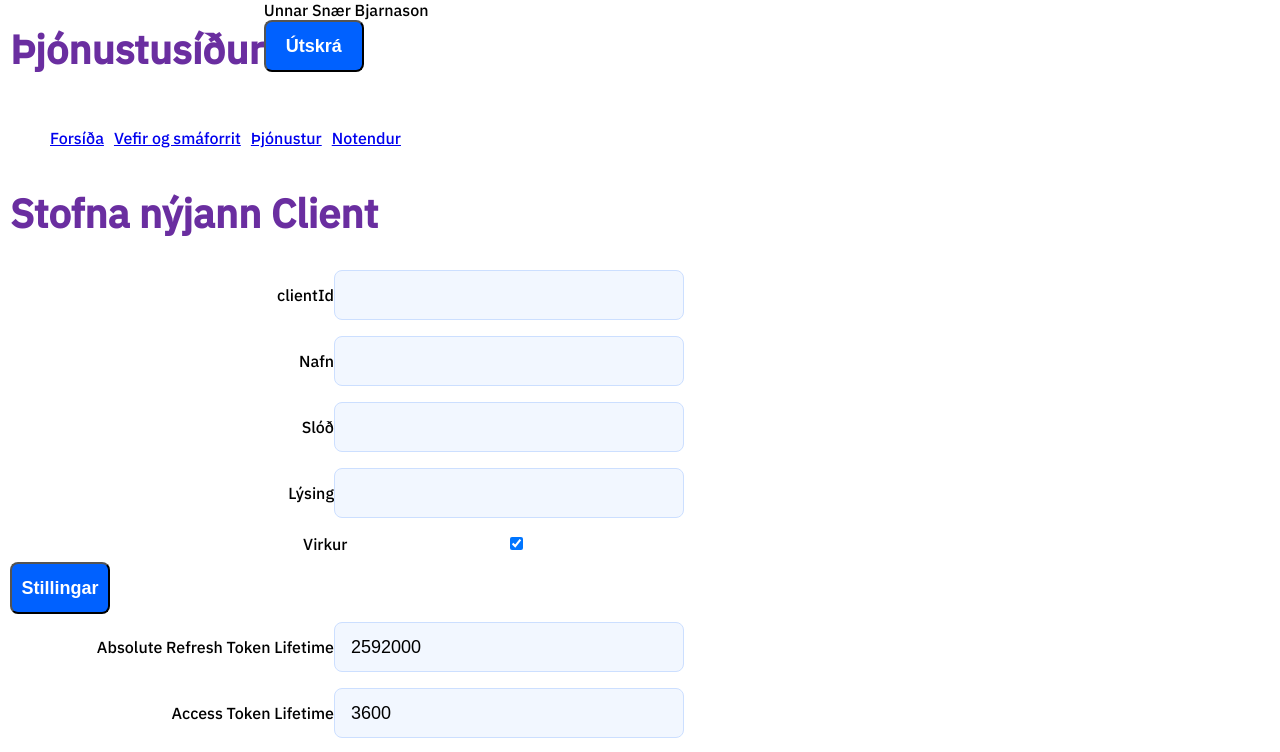
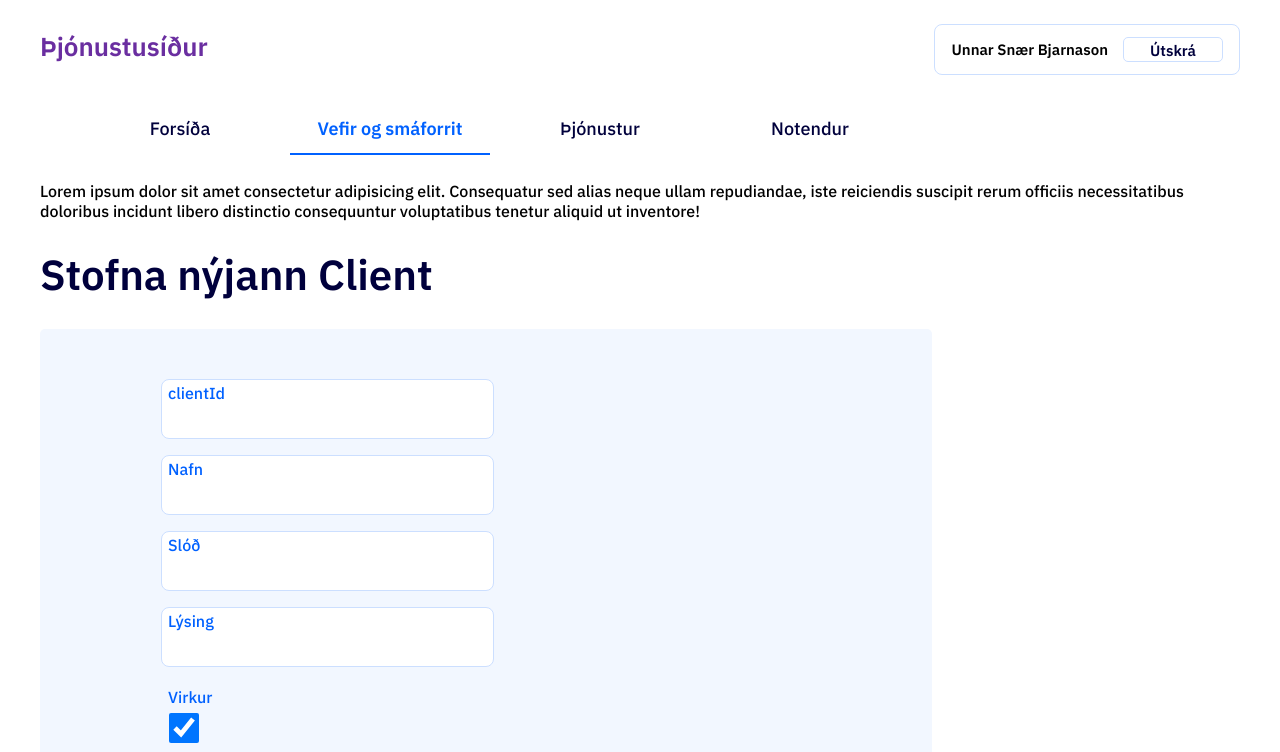
Before and after one commit to unnarb/admin-tmp, a React (Create React App) app: page /app/create in a window 1280 px wide. Shown: the top 752 px of the page. Built offline with nearby package versions, Linux system fonts and the light colour scheme; sample sign-in values are in the browser's storage.

Commit message:
SCSS styling and htmling

```diff
--- a/src/components/secure/ClientCard.tsx
+++ b/src/components/secure/ClientCard.tsx
@@ -37,6 +37,10 @@ const ClientCard: React.FC<Props> = ({ client }) => {
 
   return (
     <Wrapper>
+      <div className="clientcard">
+        <div className="clientcard__help">
+          Lorem ipsum dolor sit amet consectetur adipisicing elit. Consequatur sed alias neque ullam repudiandae, iste reiciendis suscipit rerum officiis necessitatibus doloribus incidunt libero distinctio consequuntur voluptatibus tenetur aliquid ut inventore!
+        </div>
       <div className="clientcard__container__response">
         {response.message}
       </div>
@@ -386,7 +390,6 @@ const ClientCard: React.FC<Props> = ({ client }) => {
 
               </div>
             </div>
-            <div>{client.absoluteRefreshTokenLifetime}</div>
             <div className="clientcard__buttons__container">
               <div className="clientcard__button__container">
                 <button className="clientcard__button__cancel" onClick={back}>
@@ -406,6 +409,7 @@ const ClientCard: React.FC<Props> = ({ client }) => {
           </div>
         </div>
       </div>
+      </div>
     </Wrapper>
   );
 };
--- a/src/components/secure/Header.tsx
+++ b/src/components/secure/Header.tsx
@@ -1,37 +1,45 @@
-import React, { Component } from 'react';
-import { Redirect } from 'react-router-dom';
+import React, { Component } from "react";
+import { Redirect } from "react-router-dom";
 
 class Header extends Component {
   state = {
-        redirect: false
-    }
+    redirect: false,
+  };
 
   logout = () => {
     localStorage.clear();
-        this.setState(this.state = {
-            redirect: true
-        });
-    }
+    this.setState(
+      (this.state = {
+        redirect: true,
+      })
+    );
+  };
 
   render() {
-        if ( this.state.redirect )
-        {
-            <Redirect to={'/login'} />
+    if (this.state.redirect) {
+      <Redirect to={"/login"} />;
     }
     return (
       <header className="header__container">
+        <div className="header__container__logo">
           <h1>Þjónustusíður</h1>
+        </div>
+        <div className="header__container__options">
           <div className="header__container__user">
-                    <div className="header__user">
-                    Unnar Snær Bjarnason
-                    <div className="header__container-logout">
-                        <button className="header__button__logout" onClick={() => this.logout()}>Útskrá</button>
+            <div className="header__username">Unnar Snær Bjarnason</div>
+            <div className="header__container__logout">
+              <button
+                className="header__button__logout"
+                onClick={() => this.logout()}
+              >
+                Útskrá
+              </button>
             </div>
           </div>
         </div>
-            </header>)
+      </header>
+    );
   }
 }
 
-
 export default Header;
--- a/src/components/secure/Nav.tsx
+++ b/src/components/secure/Nav.tsx
@@ -2,16 +2,15 @@ import React from 'react';
 import { Link, NavLink } from 'react-router-dom';
 
 const Nav = () => (
-    <div className="nav__container">
-        <nav className="nav__navigation">
-            <ul>
-                <li><NavLink to={'/'} className="nav__link" >Forsíða</NavLink></li>
-                <li><NavLink to={'/app'} className="nav__link" >Vefir og smáforrit</NavLink></li>
-                <li><NavLink to={'/resources'} className="nav__link" >Þjónustur</NavLink></li>
-                <li><NavLink to={'/users'} className="nav__link" >Notendur</NavLink></li>
-            </ul>
-        </nav>
-    </div>
+    <nav className="nav">
+        <ul>
+            <li className="nav__container"><NavLink to={'/main'} className="nav__item" >Forsíða</NavLink></li>
+            <li className="nav__container"><NavLink to={'/app'} className="nav__item" >Vefir og smáforrit</NavLink></li>
+            <li className="nav__container"><NavLink to={'/resources'} className="nav__item" >Þjónustur</NavLink></li>
+            <li className="nav__container"><NavLink to={'/users'} className="nav__item" >Notendur</NavLink></li>
+        </ul>
+    </nav>
+
 )
 
 export default Nav;
--- a/src/styles/App.scss
+++ b/src/styles/App.scss
@@ -3,5 +3,6 @@
 @import "./Variables";
 
 @import "./Header";
+@import "./Nav";
 @import "./Login";
 @import "./Client";
--- a/src/styles/Client.scss
+++ b/src/styles/Client.scss
@@ -1,3 +1,54 @@
-.clientcard__wrapper {
-  max-width: 666px;
+.clientcard {
+  &__container {
+    h1 {
+      font-family: IBM Plex Sans;
+      font-style: normal;
+      font-weight: 600;
+      font-size: 42px;
+      line-height: 52px;
+      color: #00003c;
+    }
+  }
+
+  &__container__form {
+    max-width: 666px;
+    padding: 42px 113px;
+
+    /* aðal / blár / 100 */
+
+    background: #f2f7ff;
+    border-radius: 5px;
+  }
+
+  &__container__field {
+    display: block;
+    position: relative;
+
+    label {
+      position: absolute;
+      top: 12px;
+      left: 15px;
+      z-index: 1;
+      color: #0061ff;
+    }
+    input {
+      position: relative;
+      flex-basis: 70%;
+    }
+    input[type="checkbox"] {
+      flex-basis: unset;
+      margin-top: 30px;
+      margin-left: 8px;
+    }
+  }
 }
+
+// <div className="clientcard__container__field">
+//                 <label className="clientcard__label">clientId</label>
+//                 <input
+//                   type="text"
+//                   defaultValue={client.clientId}
+//                   onChange={e => client.clientId = e.target.value}
+//                   className="clientcard__input"
+//                 />
+//               </div>
--- /dev/null
+++ b/src/styles/Header.scss
@@ -0,0 +1,65 @@
+header {
+  width: 100%;
+  max-height: 112px;
+  padding: 24px 0px;
+  background: #ffffff;
+  display: flex;
+  flex-wrap: no-wrap;
+  box-sizing: border-box;
+
+  .header__container__logo {
+    flex: 1;
+    align-content: flex-start;
+    h1 {
+      font-size: 26px;
+      margin: 0;
+    }
+  }
+
+  .header__container__options {
+    .header__container__user {
+      padding: 12px 16px;
+      border: 1px solid #ccdfff;
+      box-sizing: border-box;
+      border-radius: 8px;
+      display: flex;
+      justify-content: flex-start;
+      justify-self: flex-end;
+      align-content: center;
+
+      .header__username {
+        font-family: IBM Plex Sans;
+        font-size: 15px;
+        font-style: normal;
+        font-weight: 600;
+        line-height: 25px;
+        letter-spacing: 0em;
+        text-align: left;
+      }
+
+      button {
+        border: 1px solid #ccdfff;
+        box-sizing: border-box;
+        border-radius: 5px;
+        background: white;
+        font-family: IBM Plex Sans;
+        font-size: 15px;
+        font-style: normal;
+        font-weight: 600;
+        line-height: 25px;
+        letter-spacing: 0em;
+        text-align: center;
+        color: #00003c;
+        width: 51px;
+        height: 25px;
+        padding: 0;
+        margin-left: 15px;
+        cursor: pointer;
+
+        &:hover {
+          background: #ccdfff;
+        }
+      }
+    }
+  }
+}
--- /dev/null
+++ b/src/styles/Nav.scss
@@ -0,0 +1,65 @@
+.nav {
+  $c: &;
+  &__container {
+    padding-bottom: 10px;
+    box-sizing: border-box;
+
+    a {
+      display: flex;
+      justify-content: center;
+      font-weight: 300;
+      font-size: 18px;
+      line-height: 28px;
+      color: #00003c;
+      min-width: 200px;
+      text-decoration: none;
+      padding-bottom: 10px;
+
+      &.active {
+        color: #0061ff;
+        font-weight: 600;
+        border-bottom: solid 2px #0061ff;
+      }
+
+      // setting the container border when active
+      // &.active,
+      //   #{$c} {
+      //     border-bottom: solid 2px #0061ff;
+      //   }
+    }
+  }
+}
+
+// li {
+//   $li: &;
+
+//   .nav__link {
+//     font-family: IBM Plex Sans;
+//     font-weight: 300;
+//     font-size: 18px;
+//     line-height: 28px;
+//     display: flex;
+//     align-items: flex-end;
+//     text-align: center;
+//     color: #00003c;
+//     min-width: 200px;
+//     text-decoration: none;
+
+//     &.active {
+//       color: #0061ff;
+//       font-family: IBM Plex Sans;
+//       font-weight: 600;
+//       font-size: 18px;
+//       line-height: 28px;
+
+//       display: flex;
+//       align-items: flex-end;
+//       text-align: center;
+//     }
+
+//     &.active li {
+//       background: red;
+//       border: solid 12px black;
+//     }
+//   }
+// }
--- a/src/styles/_Fonts.scss
+++ b/src/styles/_Fonts.scss
@@ -1,5 +1,13 @@
 @font-face {
   font-family: "IBM Plex Sans";
+  font-weight: 300;
   src: local("IBM Plex Sans"),
     url(./fonts/IBMPlexSans-Medium.ttf) format("truetype");
 }
+
+@font-face {
+  font-family: "IBM Plex Sans";
+  font-weight: 600;
+  src: local("IBM Plex Sans"),
+    url(./fonts/IBMPlexSans-SemiBold.ttf) format("truetype");
+}
--- a/src/styles/_Header.scss
+++ /dev/null
@@ -1,31 +0,0 @@
-// <header className="header__container">
-// <h1>Þjónustusíður</h1>
-// <div className="header__container__user">
-//     <div className="header__user">
-//     Unnar Snær Bjarnason
-//     <div className="header__container-logout">
-//         <button className="header__button__logout" onClick={() => this.logout()}>Útskrá</button>
-//     </div>
-//     </div>
-// </div>
-// </header>
-
-header {
-  width: 100%;
-  height: 112px;
-  background: #ffffff;
-  display: flex;
-  flex-wrap: no-wrap;
-
-  h1 {
-    flex-basis: 20%;
-  }
-
-  .header__container__user {
-    display: flex;
-
-    .header__user {
-      justify-content: flex-end;
-    }
-  }
-}
--- a/src/styles/_base.scss
+++ b/src/styles/_base.scss
@@ -2,20 +2,32 @@ body {
   background: white;
   box-sizing: border-box;
   font-family: IBM Plex Sans;
-  margin: 0 10px;
+  margin: 0 40px;
 }
 
 input {
-  background: #f2f7ff;
+  box-sizing: border-box;
+  background: #ffffff;
   border: 1px solid #ccdfff;
   border-radius: 8px;
+}
+
+input[type="text"],
+input[type="number"] {
+  // @extend input;
+  padding: 30px 16px 10px 20px;
+  height: 60px;
   font-size: 18px;
   font-style: normal;
   font-weight: 300;
   line-height: 28px;
   letter-spacing: 0em;
   text-align: left;
-  padding: 10px 16px;
+}
+
+input[type="checkbox"] {
+  width: 30px;
+  height: 30px;
 }
 
 button {
@@ -30,6 +42,7 @@ button {
   align-items: center;
   text-align: center;
   color: #ffffff;
+  border: none;
 }
 
 ul {
```
Also changed, not shown: src/styles/Login.scss (renamed from src/styles/_Login.scss). Lines whose indentation alone changed are shown as unchanged.
